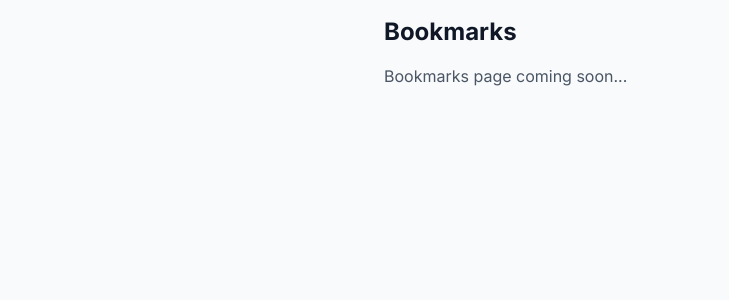
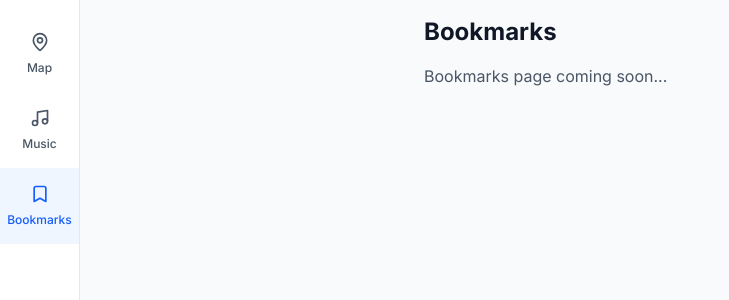
Before and after one commit to djzmo/otoge-app, a Next.js app in the folder packages/web/: page /bookmarks in a window 1280 px wide. Shown: the top 300 px of the page, without its empty margins (0-729 px from the left). Built offline with nearby package versions, Linux system fonts and the light colour scheme; a web font is replaced by a local one.

Commit message:
menusidebar barebones

```diff
--- a/packages/web/src/app/layout.tsx
+++ b/packages/web/src/app/layout.tsx
@@ -3,6 +3,7 @@ import { Inter } from "next/font/google";
 import "./globals.css";
 import ErrorBoundary from "@/components/ErrorBoundary";
 import BottomTabs from "@/components/BottomTabs";
+import MenuSidebar from "@/components/MenuSidebar";
 
 const inter = Inter({
   variable: "--font-inter",
@@ -60,8 +61,9 @@ export default function RootLayout({
   return (
     <html lang="en">
       <body className={`${inter.variable} antialiased`}>
+        <MenuSidebar />
         <ErrorBoundary>
-          {children}
+          <main className="pb-16 md:pb-0 md:ml-20">{children}</main>
           <BottomTabs />
         </ErrorBoundary>
       </body>
--- a/packages/web/src/components/Discovery/DiscoverySidebar.tsx
+++ b/packages/web/src/components/Discovery/DiscoverySidebar.tsx
@@ -5,7 +5,7 @@ import DiscoveryPanel from "./DiscoveryPanel";
 
 export default function DiscoverySidebar() {
   return (
-    <div className="hidden fixed top-0 start-0 bottom-0 w-96 bg-white border-e border-gray-200 pt-7 pb-10 lg:block lg:translate-x-0 lg:end-auto lg:bottom-0">
+    <div className="hidden fixed top-0 left-0 lg:left-20 bottom-0 w-96 bg-white border-e border-gray-200 pt-7 pb-10 lg:block lg:translate-x-0 lg:right-auto lg:bottom-0 z-40">
       <Header />
       <DiscoveryPanel canScroll={true} sheetMode={false} />
     </div>
--- /dev/null
+++ b/packages/web/src/components/MenuSidebar.tsx
@@ -0,0 +1,71 @@
+"use client";
+
+import { usePathname, useRouter } from "next/navigation";
+import { MapPin, Music, Bookmark } from "lucide-react";
+import type { ComponentType } from "react";
+
+type IconComponentType = ComponentType<{ size?: number; className?: string }>;
+
+type SidebarTab = {
+  id: string;
+  name: string;
+  icon: IconComponentType;
+  path: string;
+};
+
+const tabs: SidebarTab[] = [
+  {
+    id: "map",
+    name: "Map",
+    icon: MapPin,
+    path: "/map",
+  },
+  {
+    id: "music",
+    name: "Music",
+    icon: Music,
+    path: "/music",
+  },
+  {
+    id: "bookmarks",
+    name: "Bookmarks",
+    icon: Bookmark,
+    path: "/bookmarks",
+  },
+];
+
+export default function MenuSidebar() {
+  const router = useRouter();
+  const pathname = usePathname();
+
+  const handleNavigate = (path: string) => {
+    router.push(path);
+  };
+
+  return (
+    <aside className="hidden md:flex fixed left-0 top-0 bottom-0 w-20 bg-white border-r border-gray-200 z-30">
+      <nav className="flex flex-col w-full py-4" aria-label="Primary">
+        {tabs.map((tab) => {
+          const IconComponent = tab.icon;
+          const isActive = pathname.startsWith(tab.path);
+
+          return (
+            <button
+              key={tab.id}
+              onClick={() => handleNavigate(tab.path)}
+              className={`flex flex-col items-center justify-center gap-1 px-2 py-4 text-center transition-colors w-full ${
+                isActive
+                  ? "text-blue-600 bg-blue-50"
+                  : "text-gray-600 hover:bg-gray-50 hover:text-gray-900"
+              }`}
+              aria-current={isActive ? "page" : undefined}
+            >
+              <IconComponent size={20} className="mb-1" />
+              <span className="text-xs font-medium">{tab.name}</span>
+            </button>
+          );
+        })}
+      </nav>
+    </aside>
+  );
+}
--- a/packages/web/src/components/Store/StoreSidebar.tsx
+++ b/packages/web/src/components/Store/StoreSidebar.tsx
@@ -13,7 +13,7 @@ export default function StoreSidebar({ onClose }: StoreSidebarProps) {
   const { selectedStore } = useContext(SearchContext);
   return (
     selectedStore && (
-      <div className="hidden fixed top-0 start-0 bottom-0 w-96 bg-white border-e border-gray-200 pt-7 pb-10 md:block md:translate-x-0 md:end-auto md:bottom-0">
+      <div className="hidden fixed top-0 left-0 md:left-20 bottom-0 w-96 bg-white border-e border-gray-200 pt-7 pb-10 md:block md:translate-x-0 md:right-auto md:bottom-0 z-40">
         <Header />
         <StorePanel onClose={onClose} canScroll={true} />
       </div>
```
